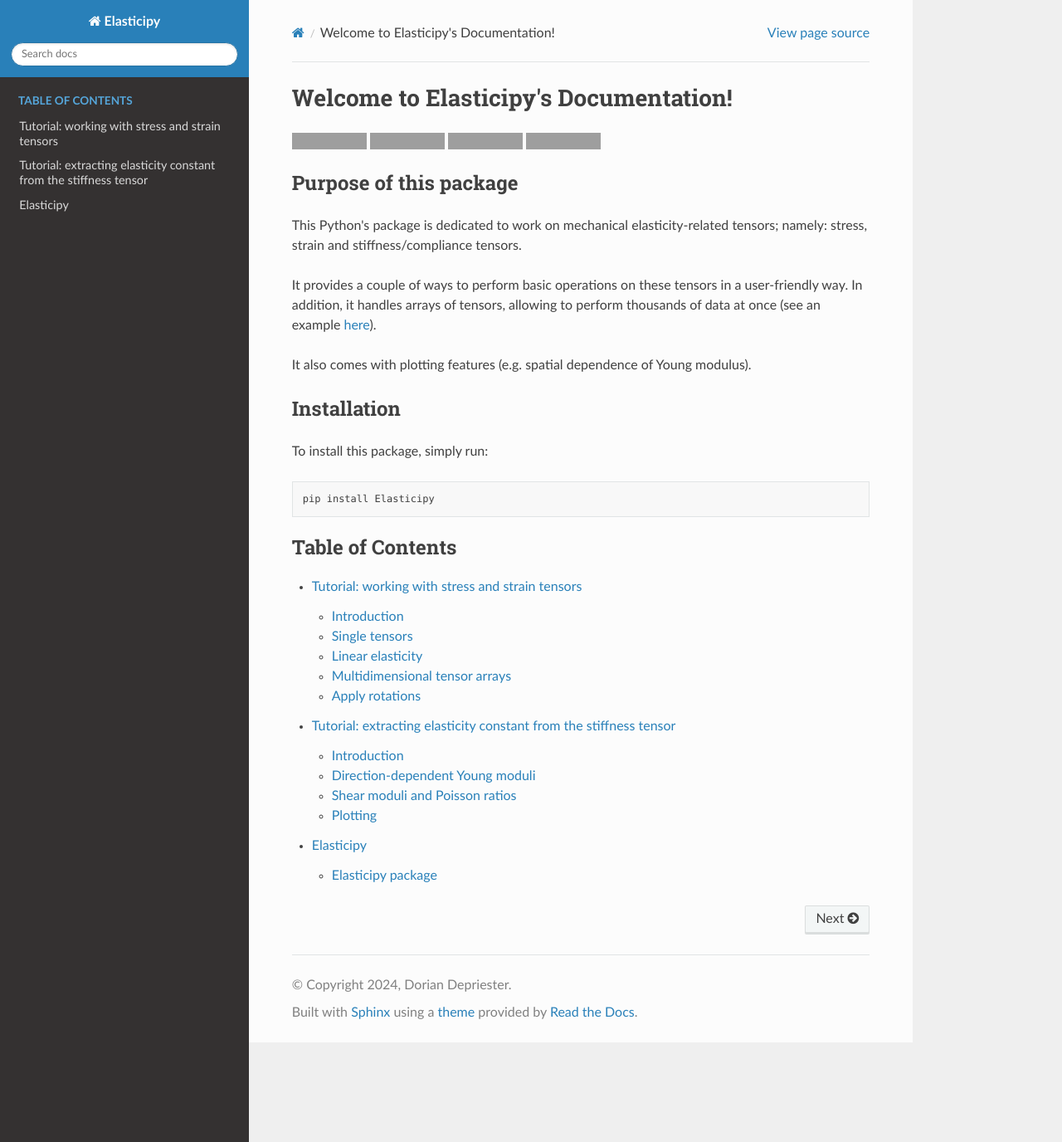
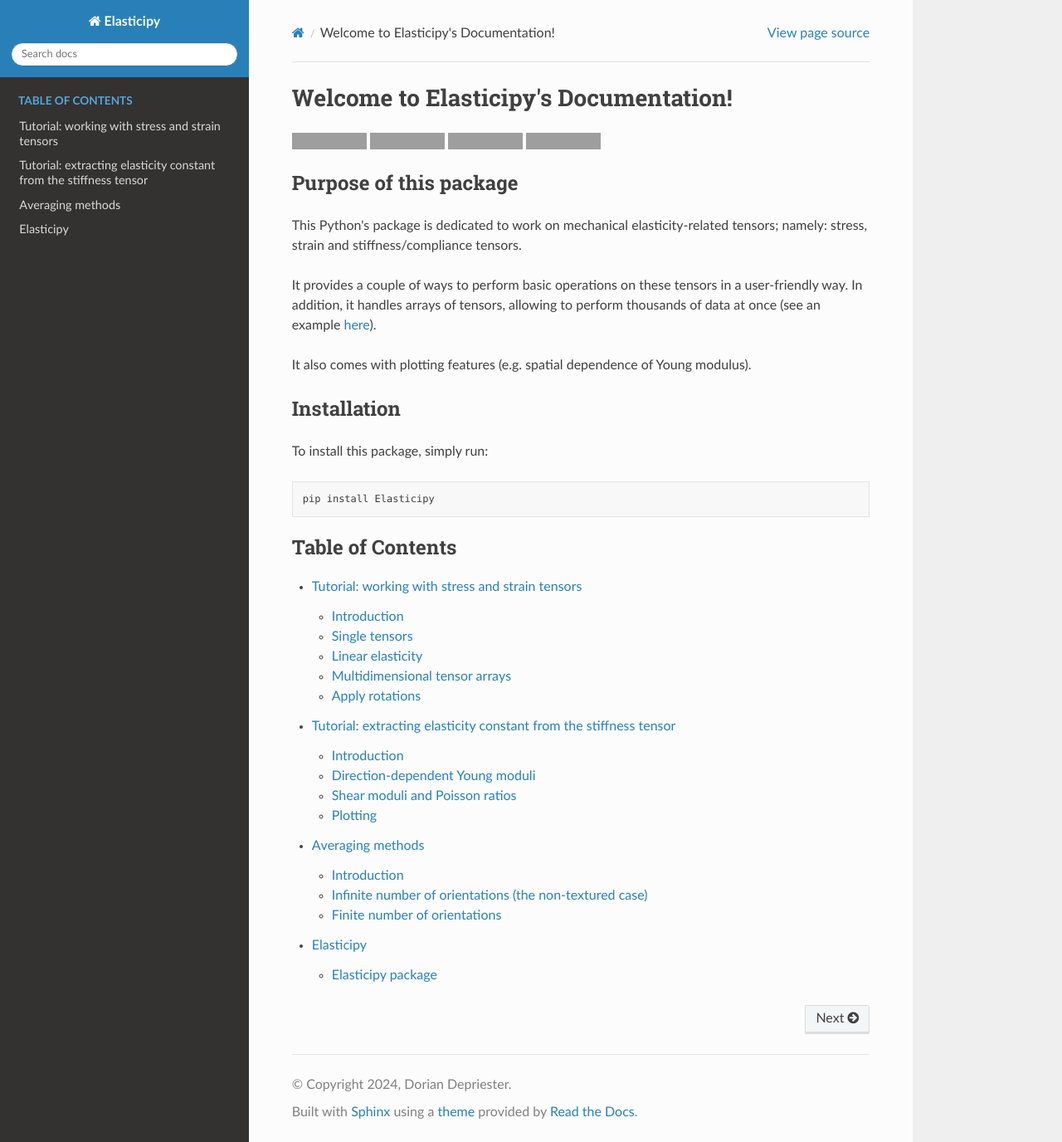
Before and after one commit to DorianDepriester/Elasticipy, a Sphinx documentation site: the page built from docs/source/index.rst, in a window 1280 px wide and 1376 px high. Shown: the whole window at 83% size. Built offline with Sphinx 7.4.7 and the Read the Docs theme 3.1.0, drawn with Linux system fonts in a browser that asks for light colours; some of the changed lines change nothing that is shown; grey boxes are pictures that could not be loaded.

Commit message:
Add Tutorial_AveragingMethods.rst and index it in index.rst

```diff
--- /dev/null
+++ b/docs/source/Tutorial_AveragingMethods.rst
@@ -0,0 +1,93 @@
+Averaging methods
+-----------------
+
+Introduction
+============
+This tutorial explains how to compute the Voigt, Reuss and Hill averages from a given stiffness tensor and a finite or
+an infinite set of rotations.
+
+The corresponding elastic moduli yet depends on the model, which actually depends on the underlying
+assumption, namely:
+
+- Voigt (i.e. homogeneous strain assumption);
+- Reuss (i.e. homogeneous stress assumption);
+- Voigt-Reuss-Hill (or Hill, for short.
+
+The later is just the arthmetic mean between the Voig and the Reuss stiffnesses.
+
+As an example, let's consider the stiffness tensor for monoclinic TiNi:
+
+.. doctest::
+
+    >>> from Elasticipy.FourthOrderTensor import StiffnessTensor
+    >>> C = StiffnessTensor.fromCrystalSymmetry(symmetry='monoclinic', diad='y', phase_name='TiNi',
+    ...                                        C11=231, C12=127, C13=104,
+    ...                                        C22=240, C23=131, C33=175,
+    ...                                        C44=81, C55=11, C66=85,
+    ...                                        C15=-18, C25=1, C35=-3, C46=3)
+
+Infinite number of orientations (the non-textured case)
+=======================================================
+If we consider an infinite number of rotations, uniformly distributed on SO3, this necessarily leads to an isotropic
+behaviour. In this case, the aforementioned averages can be estimated as follows:
+
+    >>> C_Voigt = C.Voigt_average()
+    >>> C_Reuss = C.Reuss_average()
+    >>> C_Hill = C.Hill_average()
+
+    Let's see how ``C_Hill`` looks like:
+
+    >>> print(C_Hill)
+    Stiffness tensor (in Voigt notation):
+    [[200.92610744 119.59583533 119.59583533   0.           0.
+        0.        ]
+     [119.59583533 200.92610744 119.59583533   0.           0.
+        0.        ]
+     [119.59583533 119.59583533 200.92610744   0.           0.
+        0.        ]
+     [  0.           0.           0.          40.66513606   0.
+        0.        ]
+     [  0.           0.           0.           0.          40.66513606
+        0.        ]
+     [  0.           0.           0.           0.           0.
+       40.66513606]]
+    Symmetry: Triclinic
+
+    As a comparison, let's see how the underlying assumption impair the Young moduli:
+
+    >>> E_Voigt = C_Voigt.Young_modulus
+    >>> E_Reuss = C_Reuss.Young_modulus
+    >>> E_Hill = C_Hill.Young_modulus
+    >>> print(E_Voigt.mean(), E_Reuss.mean(), E_Hill.mean())
+    145.66862361382906 76.13802022165396 111.6769053248696
+
+
+Finite number of orientations
+=============================
+If one wants to consider a finite set of orientations, or consider that these orientations are not uniformly distributed
+over the SO3 (i.e. if we have a crystallographic texture), the first steps consists in estimating the mean of all the
+rotated stiffnesses/compliances (depending on the model).
+
+As an example, we assume that the material displays a perfect fiber texture along *z*. In terms of Bunge-Euler angles,
+it means that we have Phi=0 for each orientation:
+
+    >>> from scipy.spatial.transform import Rotation
+    >>> import numpy as np
+    >>> phi1 = np.random.random(10000)*2*np.pi # Random sampling from 0 to 2pi
+    >>> Phi = phi2 = np.zeros(10000)
+    >>> Euler_angles = np.array([phi1, Phi, phi2]).T
+    >>> rotations = Rotation.from_euler('ZXZ', Euler_angles)    # Bunge-Euler angles
+
+Now generate the rotated stiffness tensors:
+
+    >>> C_rotated = C * rotations
+
+And compute the Hill averages :
+
+    >>> C_Hill = C_rotated.Hill_average()
+
+Let's see how the Young modulus is distributed over space:
+
+    >>> C_Hill.Young_modulus.plot3D() # doctest: +SKIP
+
+It is thus clear that the fiber along the *z* axis results in a transverse-isotropic behavior in the X-Y plane.
--- a/docs/source/index.rst
+++ b/docs/source/index.rst
@@ -37,4 +37,5 @@
 
    ./example_StressStrain.rst
    ./example_StiffnessTensor.rst
+   ./Tutorial_AveragingMethods.rst
    modules
```
